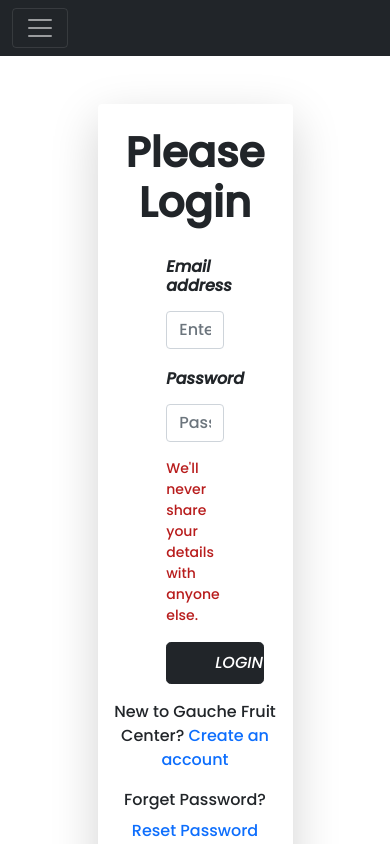
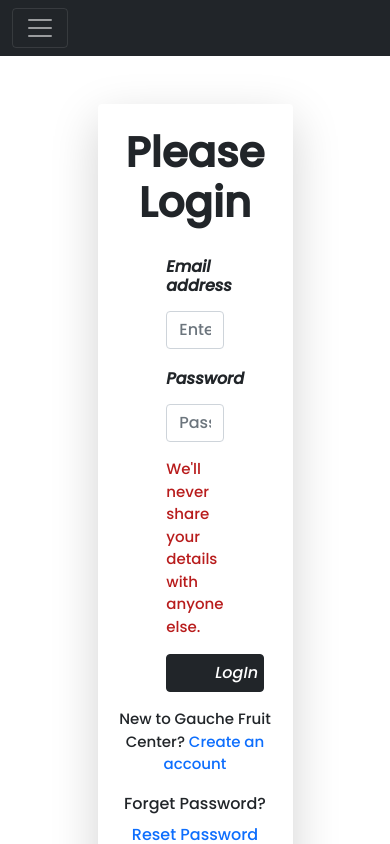
Before and after one commit to sabiha-wasema/warehouse-management-client-side-website, a React (Create React App) app: page /login in a window 390 px wide. Shown: the top 844 px of the page. Built offline with nearby package versions, Linux system fonts and the light colour scheme; no server answers.

Commit message:
login updated

```diff
--- a/src/Pages/Login/Login/Login.css
+++ b/src/Pages/Login/Login/Login.css
@@ -22,7 +22,7 @@
 }
 
 .form-btn {
-    width: 415px;
+    width: 500px;
 }
 
 .account-title {
@@ -31,3 +31,46 @@
     font-weight: 500;
     color: rgb(184, 28, 28);
 }
+
+@media only screen and (max-width: 768px) {
+    .form-container {
+        width: 400px;
+        padding-top: 10px;
+        margin: 0 auto;
+        /* border: 3px solid #a6b2b9; */
+        box-sizing: border-box;
+        border-radius: 8px;
+        display: flex;
+        justify-content: center;
+        margin-top: 40px;
+
+    }
+
+}
+
+@media (max-width: 576px) {
+
+    .form-btn {
+        width: 400px;
+        text-align: center;
+        font-size: 10px;
+        font-style: italic;
+
+    }
+
+    .info-text {
+        font-size: 15px;
+        /* text-align: center; */
+    }
+
+    .account-title {
+        text-decoration: none;
+        font-size: 18px;
+        font-weight: 500;
+        color: rgb(184, 28, 28);
+    }
+
+    .extra-title {
+        font-size: 15px;
+    }
+}
--- a/src/Pages/Login/Login/Login.js
+++ b/src/Pages/Login/Login/Login.js
@@ -61,7 +61,7 @@ const Login = () => {
         <div className='container w-50 mx-auto shadow-lg p-3 mb-4 bg-body rounded mt-5'>
             <PageTitle title="Login"></PageTitle>
             <h2 className='text-dark mb-4 text-center mt-2 form-title'>Please Login</h2>
-            <Form className='container w-50 mx-auto' onSubmit={handleSubmit}>
+            <Form className='container w-50 mx-auto form-section' onSubmit={handleSubmit}>
                 <Form.Group className="mb-3" controlId="formBasicEmail">
                     <Form.Label><h6 className='mt-1 fst-italic fw-bold'>Email address</h6></Form.Label>
                     <Form.Control ref={emailRef} type="email" placeholder="Enter email" required />
@@ -70,15 +70,15 @@ const Login = () => {
                     <Form.Label><h6 className='mt-1 fst-italic fw-bold'>Password</h6></Form.Label>
                     <Form.Control ref={passwordRef} type="password" placeholder="Password" required />
                 </Form.Group>
-                <Form.Text className="text-muted">
+                <Form.Text className="text-muted ">
                     <p className='info-text'>We'll never share your details with anyone else.</p>
                 </Form.Text>
-                <Button className='form-btn px-5 my-3 text-uppercase fs-6 fst-italic btn-lg mx-auto d-block w-50' variant="dark" type="submit">
+                <Button className='form-btn btn btn-dark text-center px-5 my-3 fs-6 fst-italic w-50 mx-auto d-block' type="submit">
                     LogIn
                 </Button>
             </Form>
 
-            <p className='text-center'>New to Gauche Fruit Center? <Link to="/register" className='text-primary pe-auto text-decoration-none' onClick={navigateRegister}>Create an account</Link> </p>
+            <p className='text-center extra-title'>New to Gauche Fruit Center? <Link to="/register" className='text-primary pe-auto text-decoration-none' onClick={navigateRegister}>Create an account</Link> </p>
             <p className='text-center'>Forget Password?<button className='btn btn-link text-primary pe-auto text-decoration-none' onClick={resetPassword}> Reset Password</button> </p>
             <SocialLogin></SocialLogin>
             <ToastContainer />
```
